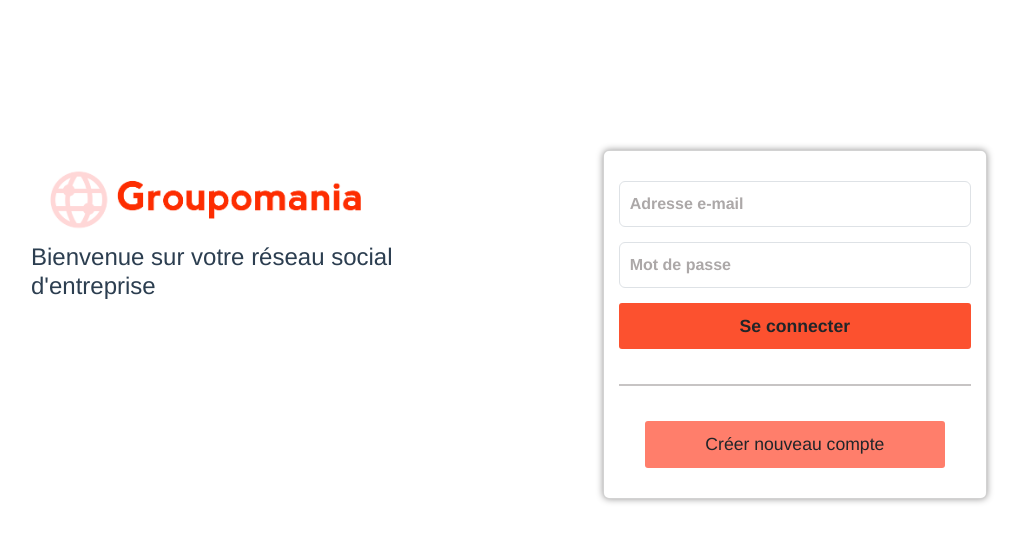
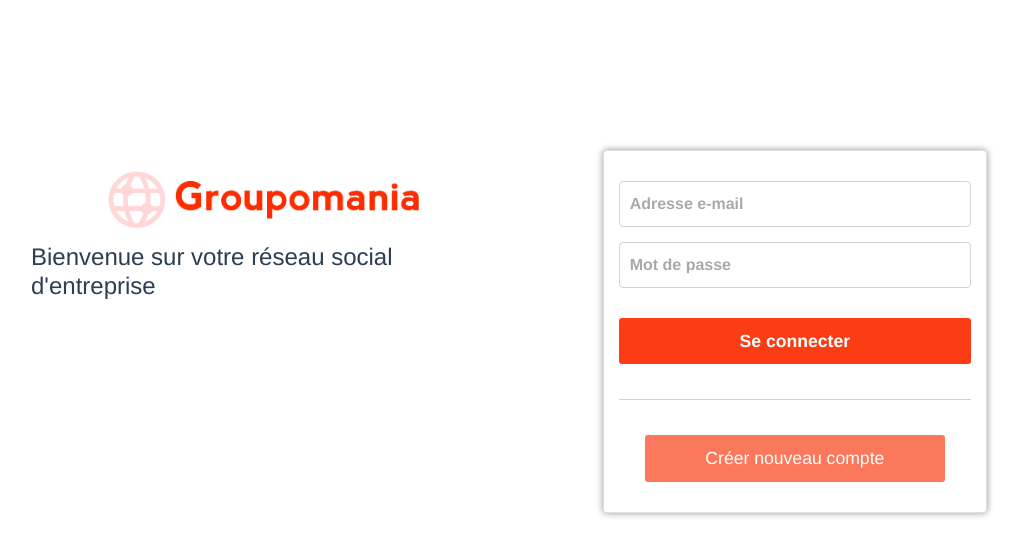
Before and after one commit to Amina600/Amina_Berriache_7_01102021, a Vue app in the folder frontend/: page / in a window 1280 px wide. Shown: the top 556 px of the page, without its empty margins (131-1153 px from the left). Built offline with nearby package versions, Linux system fonts and the light colour scheme.

Commit message:
installer axios pour faire des appels post signup/login créer user.

```diff
--- /dev/null
+++ b/frontend/src/axios.js
@@ -0,0 +1,3 @@
+import axios from 'axios'
+
+axios.defaults.baseURL = 'http://localhost:3000/api/'
--- a/frontend/src/components/Login.vue
+++ b/frontend/src/components/Login.vue
@@ -2,32 +2,31 @@
     <div class="container1">
          <div class="container">
             <div class="row">
-                <div class="col-6">
-
+                <div class="col-6 groupomania">
                     <img alt="Logo de Groupomania" src="../assets/icon-left-font.png">
                     <h4>
                         Bienvenue sur votre réseau social d'entreprise
                     </h4>
+                </div>
 
-                </div>
                 <div class="col-1"></div>
+
                 <div class="col">
                     <div class="card">
-                        <form action="">
+                        <form  @submit.prevent="handleSubmit">
                             <div class="form-group">
-                                <input type="email" id="email" class="form-control" placeholder="Adresse e-mail">
+                                <input type="email" id="email" class="form-control" v-model="email" placeholder="Adresse e-mail">
                             </div>
                             <div class="form-group">
-                                <input type="password" id="password" class="form-control" placeholder="Mot de passe">
+                                <input type="password" id="password" class="form-control" v-model="password" placeholder="Mot de passe">
                             </div>
-                            <div type="button" class="btn-connect btn-primary">Se connecter</div>
+                            <button class="btn-connect btn-primary">Se connecter</button>
                         </form>
                         <div class="group">
                             <div class="border-separate"></div>
                             <register :revele="revele" :toggleRegister="toggleRegister"></register>
-                            <div v-on:click="toggleRegister" type="button" class="btn-register btn-success">Créer nouveau compte</div>
+                            <button v-on:click="toggleRegister" class="btn-register btn-success">Créer nouveau compte</button>
                         </div>
-
                     </div>
                 </div>
             </div>
@@ -39,12 +38,15 @@
 
 <script>
     import Register from './Register.vue'
+     //import axios from 'axios'
 
     export default {
         name: 'Login',
         data() {
             return {
-            revele: false
+                revele: false,
+                email: '',
+                password: ''
             };
         },
         components: {
@@ -54,20 +56,34 @@ export default {
             toggleRegister: function() {
             this.revele = !this.revele;
             }
+            //async handleSubmit(){
+
+                //const response = await axios.post('auth/login', {
+                   // email: this.email,
+                   // password: this.password
+                //})
+            //}
         }
-
 
     }
 </script>
 
 <!-- Add "scoped" attribute to limit CSS to this component only -->
 <style scoped lang="scss">
+.groupomania{
+    display: flex;
+    flex-direction: column;
+    justify-content: flex-start;
+    align-items: center;
+
     img {
         width: 350px;
     }
     p{
         font-size: 1.1em;
     }
+}
+
 .container1{
     margin: 150px;
 }
@@ -96,9 +112,11 @@ p{
             padding: 10px;
             font-size: 1.1em;
             font-weight: 600;
-            background-color: #fc512f;
+            width: 100%;
+            border: none;
+            background-color: #fc3c14;
             &:hover{
-                background-color: #fc3c14;
+                background-color: #fc5b42;
             }
 
         }.group{
@@ -107,7 +125,7 @@ p{
             justify-content: center;
             align-items: center;
             .border-separate{
-                border: 0.2px solid rgb(199, 196, 196);
+                border-bottom: 0.2px solid rgb(212, 208, 208);
                 width: 100%;
                 margin: 20px;
             }
@@ -119,11 +137,11 @@ p{
                 font-size: 1.1em;
                 font-weight: 500;
                 width: 300px;
-                background-color:#ff7e6b;
+                border: none;
+                background-color:#fc785d;
                 &:hover{
                     background-color: #fc643c;
                 }
-
             }
         }
 
--- a/frontend/src/components/Register.vue
+++ b/frontend/src/components/Register.vue
@@ -10,17 +10,17 @@
                 <div v-on:click="toggleRegister" class="btn-close btn "></div>
             </div>
 
-            <form action="">
+            <form @submit.prevent="handleSubmit">
                 <div class="form-group">
-                    <input type="text" id="pseudo" class="form-control" placeholder="Pseudo">
+                    <input type="text" id="pseudo" class="form-control" v-model="pseudo" placeholder="Pseudo">
                 </div>
                 <div class="form-group">
-                    <input type="email" id="email" class="form-control" placeholder="Adresse e-mail">
+                    <input type="email" id="email" class="form-control" v-model="email"  placeholder="Adresse e-mail">
                 </div>
                 <div class="form-group">
-                    <input type="password" id="password" class="form-control" placeholder="Mot de passe">
+                    <input type="password" id="password" class="form-control"  v-model="password" placeholder="Mot de passe">
                 </div>
-                <div type="button" class="btn-register btn-primary">S'inscrire</div>
+                <button class="btn-register btn-primary">S'inscrire</button>
             </form>
 
         </div>
@@ -29,11 +29,29 @@
 
 
 <script>
+    //import axios from 'axios'
+    export default{
+        name: 'Register',
+        props: ['revele', 'toggleRegister'],
+        data() {
+            return {
+                pseudo: '',
+                email: '',
+                password: ''
+            }
+        }
+        //methods: {
+            //async handleSubmit(){
 
-export default{
-    name: 'Register',
-    props: ['revele', 'toggleRegister']
-}
+                //const response = await axios.post('auth/signup', {
+                   // pseudo: this.pseudo,
+                   // email: this.email,
+                   // password: this.password
+                //})
+            //}
+        //}
+    }
+
 </script>
 
 <style scoped lang="scss">
@@ -95,6 +113,8 @@ export default{
             padding: 10px;
             font-size: 1.1em;
             font-weight: 600;
+            width: 100%;
+            border: none;
             background-color:#ff7e6b;
             &:hover{
                 background-color: #fc643c;
--- a/frontend/src/main.js
+++ b/frontend/src/main.js
@@ -2,5 +2,6 @@ import { createApp } from 'vue'
 import App from './App.vue'
 import 'bootstrap'
 import 'bootstrap/dist/css/bootstrap.min.css'
+import './axios'
 
 createApp(App).mount('#app')
```
Also changed, not shown: frontend/package.json (+7 -1 lines), frontend/src/assets/icon-left-font-monochrome-black.png, 1 other file (tests, documents, lock files or other folders). Lines whose indentation alone changed are shown as unchanged.
